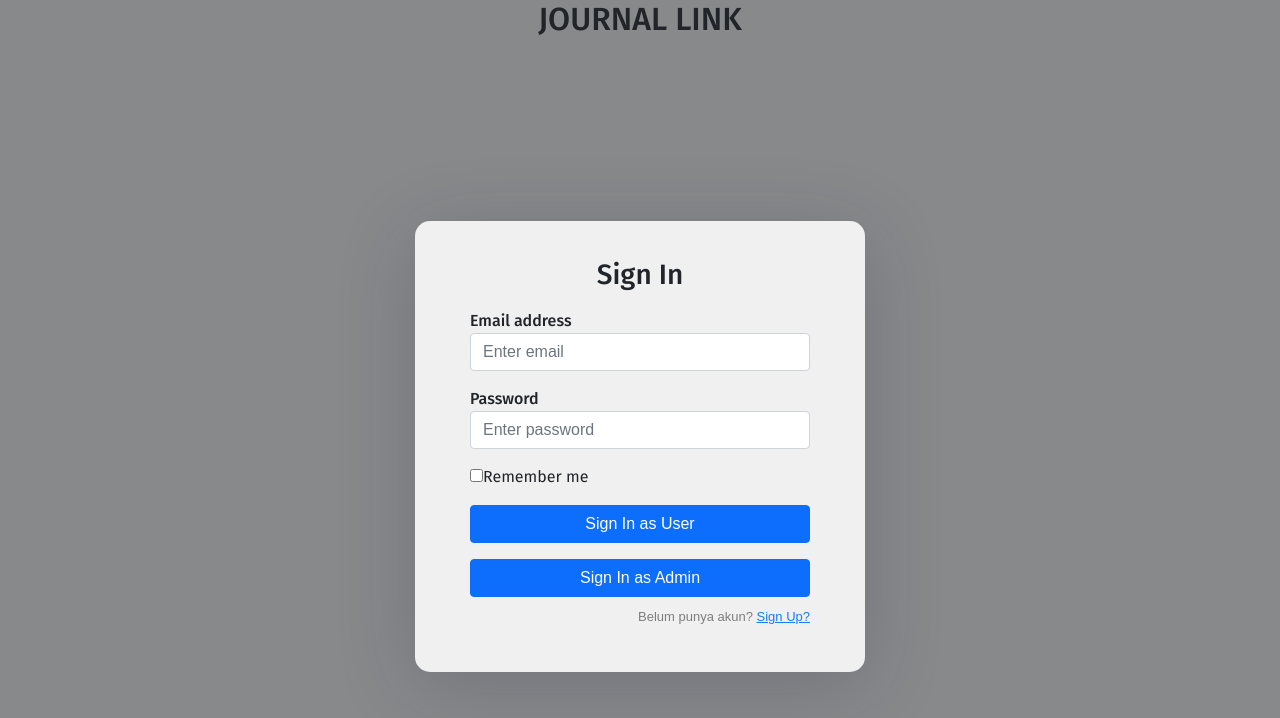
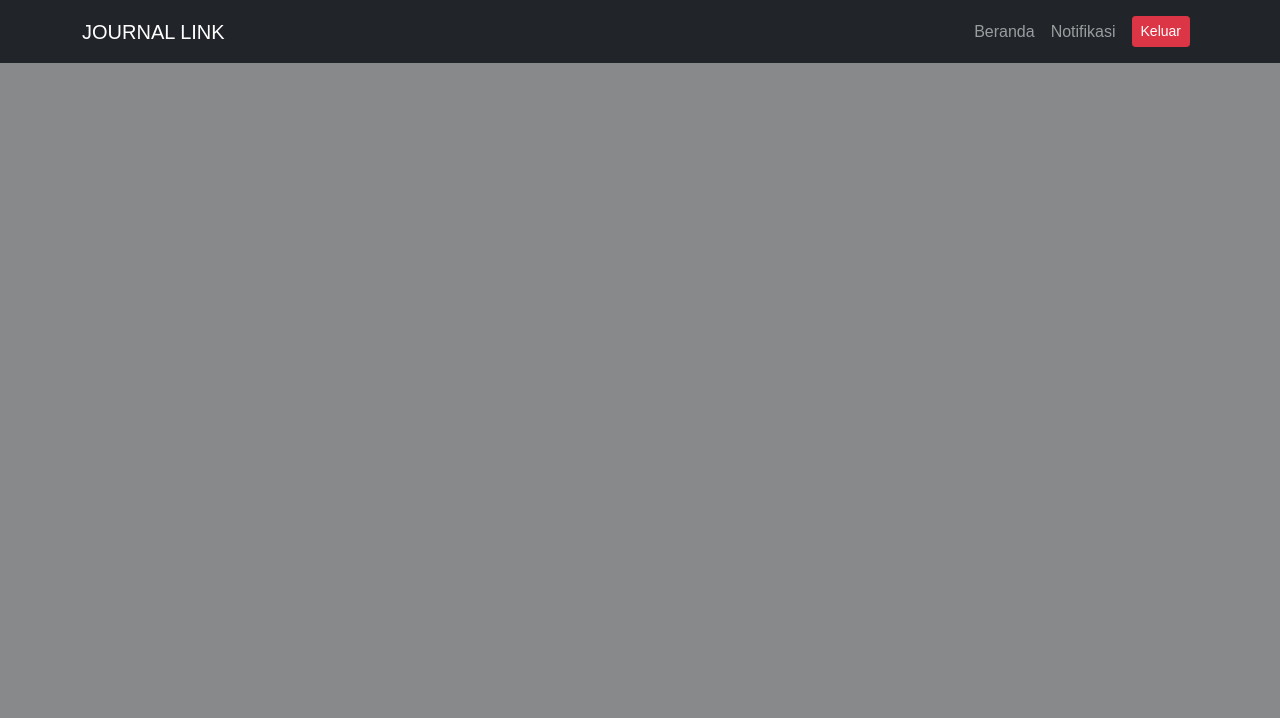
Before and after one commit to rg-km/final-project-engineering-75, a React (Create React App) app in the folder client-side/: page / in a window 1280 px wide. Shown: the top 718 px of the page. Built offline with nearby package versions, Linux system fonts and the light colour scheme.

Commit message:
update detailMingguan

```diff
--- a/client-side/src/App.js
+++ b/client-side/src/App.js
@@ -5,33 +5,24 @@ import Navbar from './components/navbar';
 import Beranda from './pages/index';
 import Notifikasi from './pages/notifikasi';
 import Akun from './pages/akun';
-import Login from './components/login/login';
-import SignUp from './components/login/signUp';
+// import Login from './components/login/login';
+// import SignUp from './components/login/signUp';
 import { BrowserRouter as Router, Routes, Route } from "react-router-dom";
 import 'bootstrap/dist/css/bootstrap.min.css';
-import ProtectedRoutes from './ProtectedRoutes';
-// import { Stack } from 'react-bootstrap';
+// import ProtectedRoutes from './ProtectedRoutes';
+import { Stack } from 'react-bootstrap';
 
 function App() {
   return (
     <Router>
-      <div className="App">
-      <h2>JOURNAL LINK</h2>
-        <div className="auth-wrapper">
-          <div className="auth-inner">
-            <Routes>
-              <Route path="/" exact element={<Login />} />
-              <Route path="/sign-up" exact element={<SignUp />} />
-              <Route element={ProtectedRoutes}>
-                {/* <Navbar /> */}
-                <Route path="/beranda" exact element={<Beranda />} />
-                <Route path="/notifikasi" exact element={<Notifikasi />} />
-                <Route path="/akun" exact element={<Akun />} />
-              </Route>
-            </Routes>
-          </div>
-        </div>
-      </div>
+      <Stack gap={2}>
+        <Navbar />
+        <Routes>
+          <Route path="/beranda" exact element={<Beranda />} />
+          <Route path="/notifikasi" exact element={<Notifikasi />} />
+          <Route path="/akun" exact element={<Akun />} />
+        </Routes>
+      </Stack>
     </Router>
   )
 }
--- a/client-side/src/components/beranda/detailMingguan.js
+++ b/client-side/src/components/beranda/detailMingguan.js
@@ -1,7 +1,6 @@
 import React from 'react'
 import InputJurnal from './inputJurnal';
 import { Badge, ListGroup, Card, Button, Row, Col } from 'react-bootstrap';
-import Axios from 'axios';
 
 const DetailMingguan = () => {
   const [modalShow, setModalShow] = React.useState(false);
```
